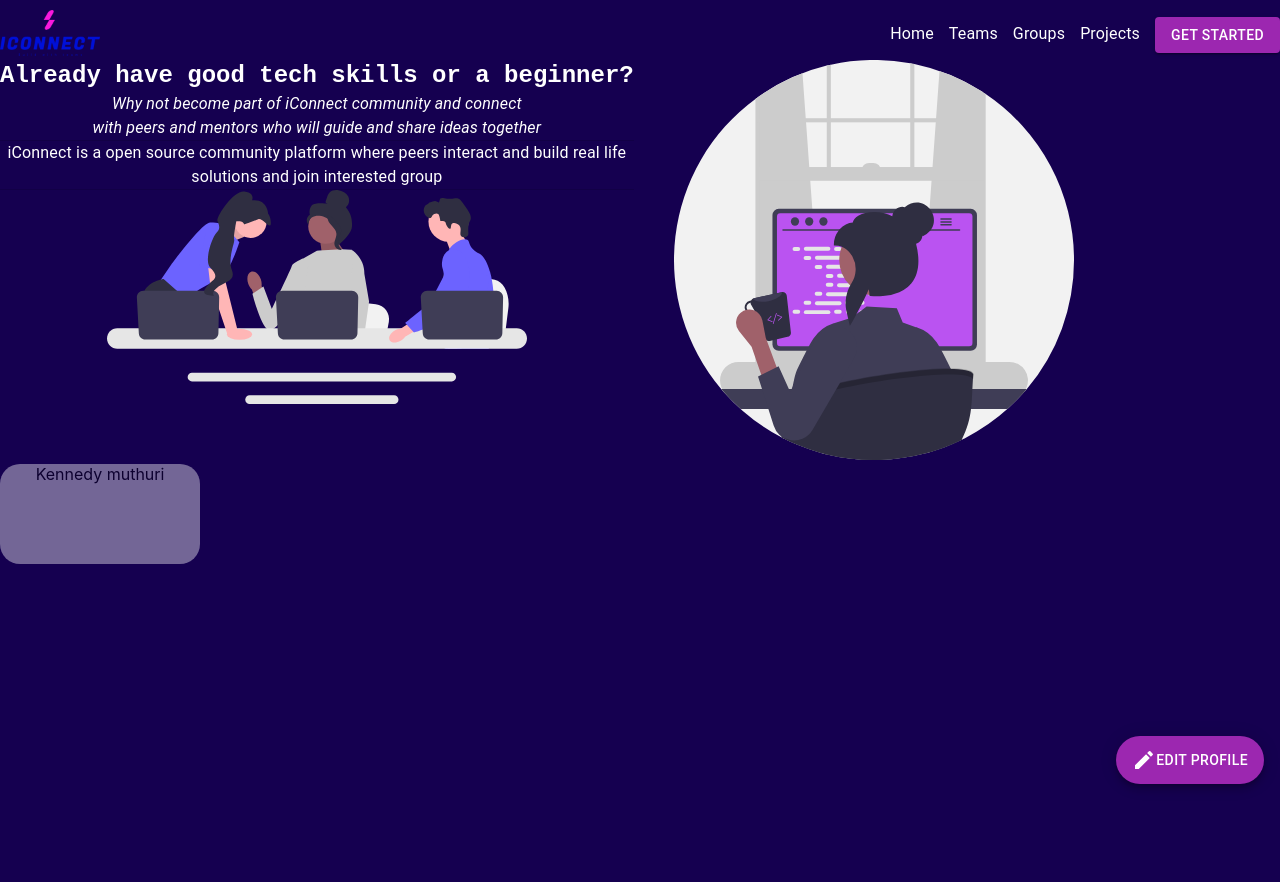
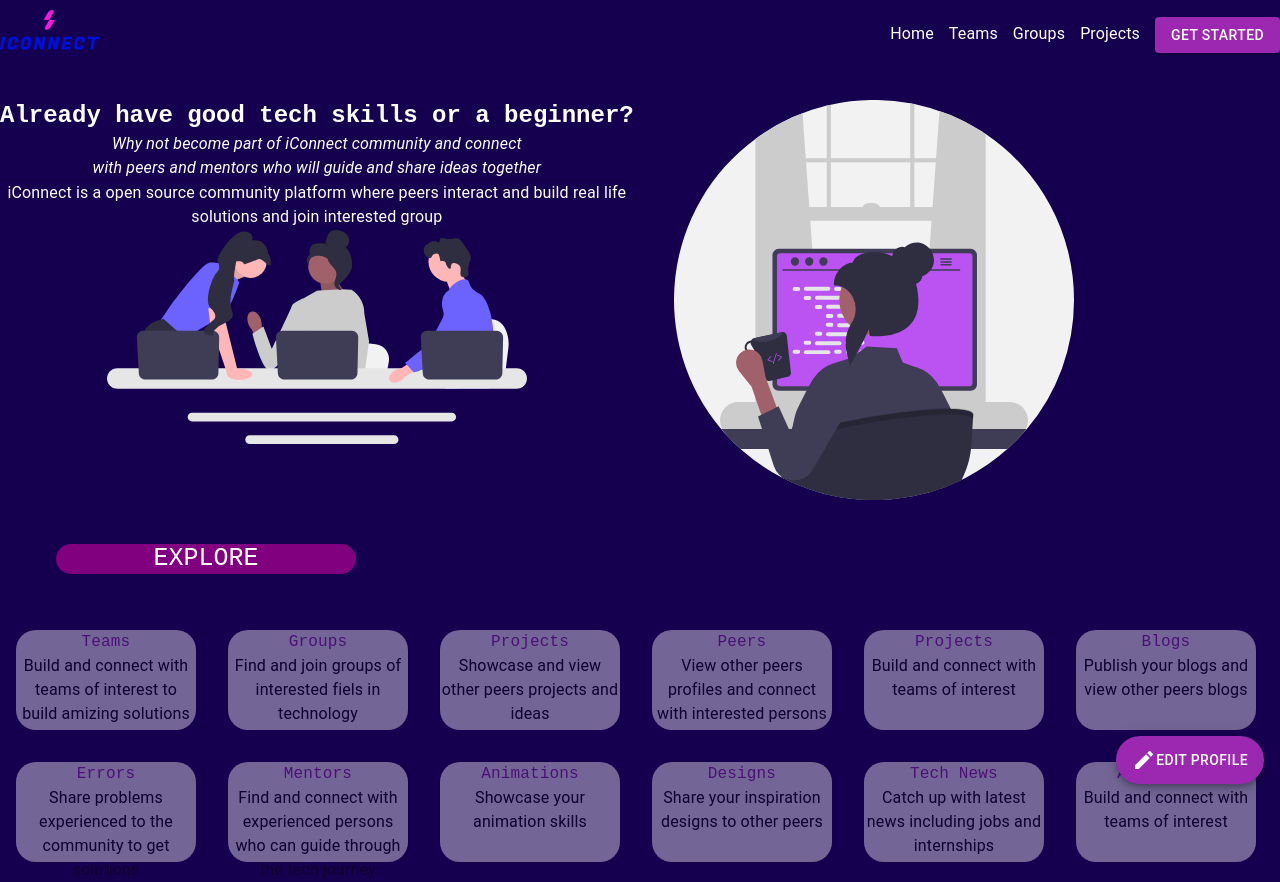
Before and after one commit to muthuri-dev/iconnect_web, a React (Create React App) app in the folder frontend/: page /home in a window 1280 px wide. Before the commit the page ends 800 px from the top, so only its background shows below. Built offline with nearby package versions, Linux system fonts and the light colour scheme.

Commit message:
added onto homepage

```diff
--- a/frontend/src/components/homeContent.jsx
+++ b/frontend/src/components/homeContent.jsx
@@ -1,18 +1,120 @@
-import { Grid } from "@mui/material";
+import { Grid, Typography } from "@mui/material";
 import { Box } from "@mui/system";
 
 
 const HomeContent = () => {
     return (
         <div className="content">
-            <Grid container spacing={5} direction='column'>
-                <Grid item sx={6}md={4}>
+            <Grid container spacing={5} direction='column' alignContent='center'
+            >
+                <Grid item container xs={6}md={4}sm={4}lg={4} alignSelf>
                     <Box
-                    sx={{backgroundColor:'white',height:100,width:200,
-                    opacity:[0.6,0.5,0.4],borderRadius:5,
+                    sx={{backgroundColor:'white',height:100,width:180,
+                    opacity:[0.6,0.5,0.4],borderRadius:5,margin:2,
                     '&:Hover':{background:'primary'}
                     }}
-                    >Kennedy muthuri</Box>
+                    ><Typography sx={{fontFamily:'monospace'}} color='secondary'>Teams</Typography>
+                    <Typography>Build and connect with teams of interest to build amizing solutions</Typography>
+                    </Box>
+                    <Box
+                    sx={{backgroundColor:'white',height:100,width:180,
+                    opacity:[0.6,0.5,0.4],borderRadius:5,margin:2,
+                    '&:Hover':{background:'primary'}
+                    }}
+                    >
+                        <Typography sx={{fontFamily:'monospace'}} color='secondary'>Groups</Typography>
+                    <Typography>Find and join groups of interested fiels in technology</Typography>
+                    </Box>
+                    <Box
+                    sx={{backgroundColor:'white',height:100,width:180,
+                    opacity:[0.6,0.5,0.4],borderRadius:5,margin:2,
+                    '&:Hover':{background:'primary'}
+                    }}
+                    >
+                        <Typography sx={{fontFamily:'monospace'}} color='secondary'>Projects</Typography>
+                    <Typography>Showcase and view other peers projects and ideas</Typography>
+                    </Box>
+                    <Box
+                    sx={{backgroundColor:'white',height:100,width:180,
+                    opacity:[0.6,0.5,0.4],borderRadius:5,margin:2,
+                    '&:Hover':{background:'primary'}
+                    }}
+                    >
+                        <Typography sx={{fontFamily:'monospace'}} color='secondary'>Peers</Typography>
+                    <Typography>View other peers profiles and connect with interested persons</Typography>
+                    </Box>
+                    <Box
+                    sx={{backgroundColor:'white',height:100,width:180,
+                    opacity:[0.6,0.5,0.4],borderRadius:5,margin:2,
+                    '&:Hover':{background:'primary'}
+                    }}
+                    >
+                        <Typography sx={{fontFamily:'monospace'}} color='secondary'>Projects</Typography>
+                    <Typography>Build and connect with teams of interest</Typography>
+                    </Box>
+                    <Box
+                    sx={{backgroundColor:'white',height:100,width:180,
+                    opacity:[0.6,0.5,0.4],borderRadius:5,margin:2,
+                    '&:Hover':{background:'primary'}
+                    }}
+                    >
+                        <Typography sx={{fontFamily:'monospace'}} color='secondary'>Blogs</Typography>
+                    <Typography>Publish your blogs and view other peers blogs </Typography>
+                    </Box>
+                    <Box
+                    sx={{backgroundColor:'white',height:100,width:180,
+                    opacity:[0.6,0.5,0.4],borderRadius:5,margin:2,
+                    '&:Hover':{background:'primary'}
+                    }}
+                    >
+                        <Typography sx={{fontFamily:'monospace'}} color='secondary'>Errors</Typography>
+                    <Typography>Share problems experienced to the community to get solutions</Typography>
+                    </Box>
+                    <Box
+                    sx={{backgroundColor:'white',height:100,width:180,
+                    opacity:[0.6,0.5,0.4],borderRadius:5,margin:2,
+                    '&:Hover':{background:'primary'}
+                    }}
+                    >
+                        <Typography sx={{fontFamily:'monospace'}}color='secondary'>Mentors</Typography>
+                    <Typography>Find and connect with experienced persons who can guide through the tech journey</Typography>
+                    </Box>
+                    <Box
+                    sx={{backgroundColor:'white',height:100,width:180,
+                    opacity:[0.6,0.5,0.4],borderRadius:5,margin:2,
+                    '&:Hover':{background:'primary'}
+                    }}
+                    >
+                        <Typography sx={{fontFamily:'monospace'}}color='secondary'>Animations</Typography>
+                    <Typography>Showcase your animation skills</Typography>
+                    </Box>
+                    <Box
+                    sx={{backgroundColor:'white',height:100,width:180,
+                    opacity:[0.6,0.5,0.4],borderRadius:5,margin:2,
+                    '&:Hover':{background:'primary'}
+                    }}
+                    >
+                        <Typography sx={{fontFamily:'monospace'}}color='secondary'>Designs</Typography>
+                    <Typography>Share your inspiration designs to other peers</Typography>
+                    </Box>
+                    <Box
+                    sx={{backgroundColor:'white',height:100,width:180,
+                    opacity:[0.6,0.5,0.4],borderRadius:5,margin:2,
+                    '&:Hover':{background:'primary'}
+                    }}
+                    >
+                        <Typography sx={{fontFamily:'monospace'}}color='secondary'>Tech News</Typography>
+                    <Typography>Catch up with latest news including jobs and internships</Typography>
+                    </Box>
+                    <Box
+                    sx={{backgroundColor:'white',height:100,width:180,
+                    opacity:[0.6,0.5,0.4],borderRadius:5,margin:2,
+                    '&:Hover':{background:'primary'}
+                    }}
+                    >
+                        <Typography sx={{fontFamily:'monospace'}}color='secondary'>Animations</Typography>
+                    <Typography>Build and connect with teams of interest</Typography>
+                    </Box>
                 </Grid>
             </Grid>
         </div>
--- a/frontend/src/utils/fab.modal.jsx
+++ b/frontend/src/utils/fab.modal.jsx
@@ -9,7 +9,9 @@ const FloatBtn = () => {
 
     const handleClick=function(){
         setOpen(true);
-
+    }
+    const handleClose=function(){
+        setOpen(false);
     }
     return (
         <div>
@@ -21,12 +23,19 @@ const FloatBtn = () => {
             <EditIcon/>Edit Profile
         </Fab>
             <Dialog open={open}>
-            <DialogTitle>Create Your Profile</DialogTitle>
-            <DialogContent>
-                <TextField variant="outlined"color="secondary"label='Username' />
+            <DialogTitle sx={{textAlign:'center',fontFamily:'monospace'}}>Create Your Profile</DialogTitle>
+            <DialogContent spacing={1} sx={{textAlign:'center'}}>
+                <TextField sx={{width:300,margin:1}}required variant="outlined"color="secondary"label='Username'type='text' />
+                <TextField sx={{width:300,margin:1}}required variant="outlined"color="secondary"label='Email address' type='email'/>
+                <TextField sx={{width:300,margin:1}}required variant="outlined"color="secondary"label='Phone number' type='tell'/>
+                <TextField sx={{width:300,margin:1}} variant="outlined"color="secondary"label='Portifolio web'type='url' />
+                <TextField sx={{width:300,margin:1}} variant="outlined"color="secondary"label='Linkein'type='url' />
+                <TextField sx={{width:300,margin:1}} variant="outlined"color="secondary"label='GitHub'type='url' />
+                <TextField sx={{width:300,margin:1}} variant="outlined"color="secondary"label='Twitter'type='url' />
+                <TextField sx={{width:300,margin:1}}required variant="outlined"color="secondary"label='Tech Skills'type='url' />
             </DialogContent>
             <DialogActions>
-                <Button variant='contained'color="secondary">SUBMIT</Button>
+                <Button onClick={handleClose} variant='contained'color="secondary">SUBMIT</Button>
             </DialogActions>
             </Dialog>
         </div>
--- a/frontend/src/views/home.jsx
+++ b/frontend/src/views/home.jsx
@@ -1,4 +1,5 @@
 import { Divider, Grid } from "@mui/material";
+import { Box } from "@mui/system";
 import HomeContent from "../components/homeContent";
 import Navbar from "../components/navbar";
 import ViewSVG from "../components/view";
@@ -9,15 +10,20 @@ import FloatBtn from "../utils/fab.modal";
 const Home = () => {
     return (
         <div className="home">
-               <Grid spacing={1} direction='column'>
+               <Grid container spacing={5} direction='column' sx={{justifyContent:'center'}}>
                     <Grid item ><Navbar/></Grid>
                     <Grid item container spacing={5} direction='row' xs={12}md={6}>
                         <Grid item> <ViewText/></Grid>
                         <Divider/>
                         <Grid item><ViewSVG/></Grid>
                     </Grid>
+                    <Grid item>
+                        <Box sx={{backgroundColor:'purple',width:300,color:'white',fontFamily:"monospace",
+                        height:30,borderRadius:4,marginLeft:7,fontSize:25
+                    }}>EXPLORE</Box>
+                    </Grid>
                     <Grid item container spacing={5}direction='row'>
-                        <Grid item><HomeContent/></Grid>
+                        <Grid item><HomeContent md={3}/></Grid>
                     </Grid>
                </Grid>
                 <FloatBtn/>
```
Also changed, not shown: frontend/src/views/pages/projects.views.jsx (added, +22 -0 lines).
